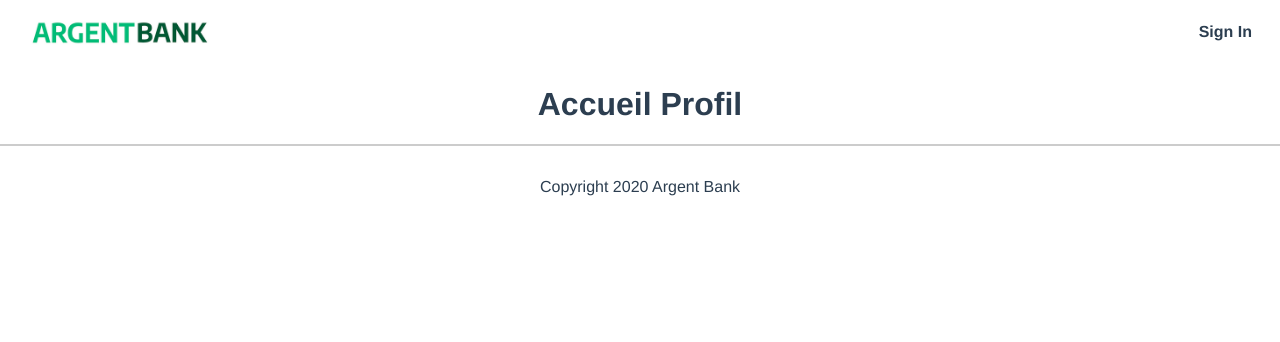
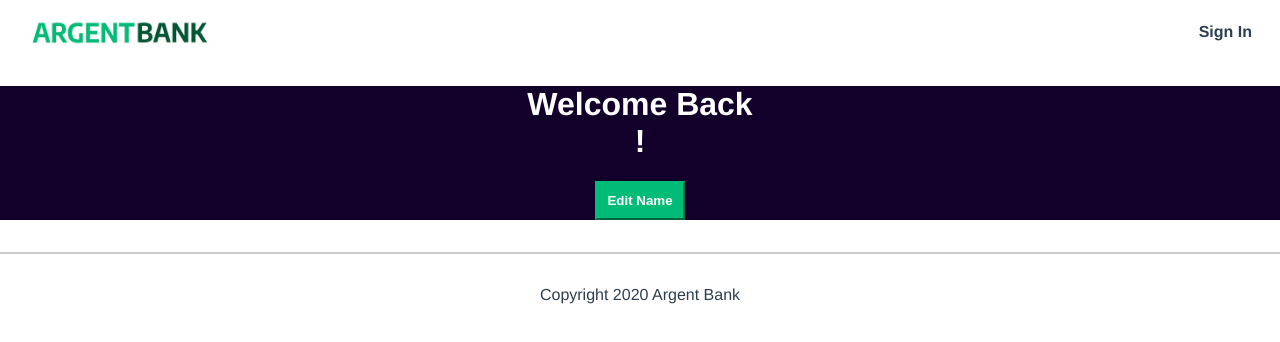
Before and after one commit to TristanVDK-cloud/ArgentBank-Frontend, a React (Vite) app: page /profile in a window 1280 px wide. Shown: the top 342 px of the page. Built offline with nearby package versions, Linux system fonts and the light colour scheme.

Commit message:
feat: fetch des données du profil de l'utilisateur et le stocker dans le Redux state.

```diff
--- a/src/pages/User.jsx
+++ b/src/pages/User.jsx
@@ -1,8 +1,45 @@
+import React, { useEffect } from 'react';
+import { useDispatch, useSelector } from "react-redux";
+import { setProfile } from '../redux/authSlice';
+
+
 function User() {
 
+    const dispatch = useDispatch();
+    const token = useSelector((state) => state.auth.token);
+    const firstName = useSelector((state) => state.auth.firstName);
+    const lastName = useSelector((state) => state.auth.lastName);
+
+    useEffect(() => {
+
+        const fetchUserProfile = async () => {
+
+            try {
+                const response = await fetch("http://localhost:3001/api/v1/user/profile", {
+                    method: "GET",
+                    headers: {
+                        "Authorization": `Bearer ${token}`,
+                    },
+                });
+                if (response.ok) {
+                    const data = await response.json();
+                    dispatch(setProfile(data.body));
+                }
+            } catch (error) {
+                console.error("Erreur profil:", error);
+            }
+        };
+        if (token) {
+            fetchUserProfile();
+        }
+    }, [token]);
+
     return (
-        <main>
-            <h1>Accueil Profil</h1>
+        <main className="main bg-dark">
+            <div className="header">
+                <h1>Welcome Back<br />{firstName} {lastName}!</h1>
+                <button className="edit-button">Edit Name</button>
+            </div>
         </main>
     );
 }
--- a/src/redux/authSlice.js
+++ b/src/redux/authSlice.js
@@ -5,6 +5,9 @@ const authSlice = createSlice({
     initialState: {
         token: null,
         isAuthenticated: false,
+        firstName: null,
+        lastName: null,
+
     },
     reducers: {
         loginSuccess: (state, action) => {
@@ -14,9 +17,13 @@ const authSlice = createSlice({
         logout: (state) => {
             state.token = null;
             state.isAuthenticated = false;
-        }
+        },
+        setProfile: (state, action) => {
+            state.firstName = action.payload.firstName;
+            state.lastName = action.payload.lastName;
+        },
     },
 });
 
-export const { loginSuccess, logout } = authSlice.actions;
+export const { loginSuccess, logout, setProfile } = authSlice.actions;
 export default authSlice.reducer;
```
